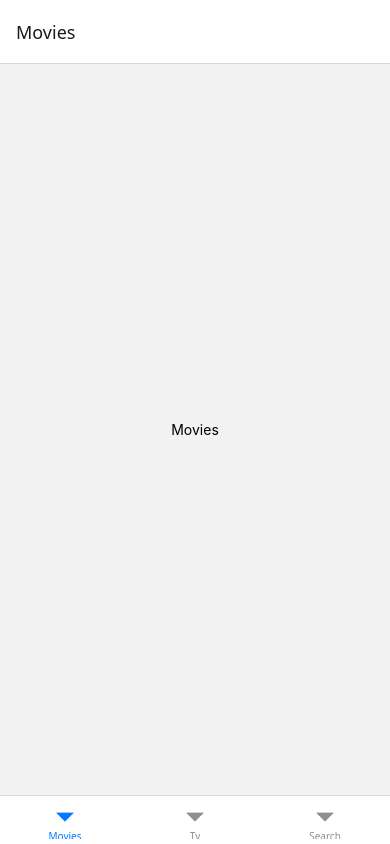
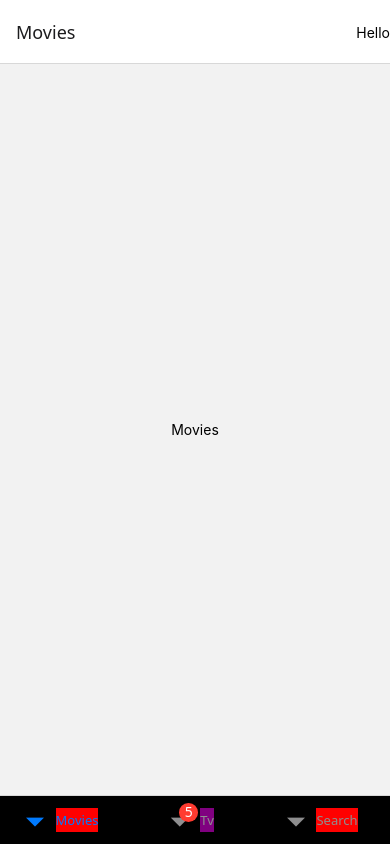
Before and after one commit to justddan/RN_Noovies, a React Native app: screen /Movies in a window 390 px wide. Built offline with nearby package versions, Linux system fonts and the light colour scheme.

Commit message:
Bottom Navigation 2 - Custom

```diff
--- a/navigation/Tab.js
+++ b/navigation/Tab.js
@@ -2,14 +2,41 @@ import { createBottomTabNavigator } from "@react-navigation/bottom-tabs";
 import Movies from "../screens/Movies";
 import Tv from "../screens/Tv";
 import Search from "../screens/Search";
+import { Text, View } from "react-native";
 
 const Tab = createBottomTabNavigator();
 
 export default function Tabs() {
   return (
-    <Tab.Navigator>
+    <Tab.Navigator
+      initialRouteName="Search"
+      screenOptions={{
+        tabBarStyle: {
+          backgroundColor: "black",
+        },
+        tabBarLabelStyle: {
+          backgroundColor: "red",
+        },
+        tabBarLabelPosition: "beside-icon",
+        // headerShown: false,
+        headerRight: () => (
+          <View>
+            <Text>Hello</Text>
+          </View>
+        ),
+      }}
+    >
       <Tab.Screen name="Movies" component={Movies} />
-      <Tab.Screen name="Tv" component={Tv} />
+      <Tab.Screen
+        name="Tv"
+        component={Tv}
+        options={{
+          tabBarLabelStyle: {
+            backgroundColor: "purple",
+          },
+          tabBarBadge: 5,
+        }}
+      />
       <Tab.Screen name="Search" component={Search} />
     </Tab.Navigator>
   );
```
